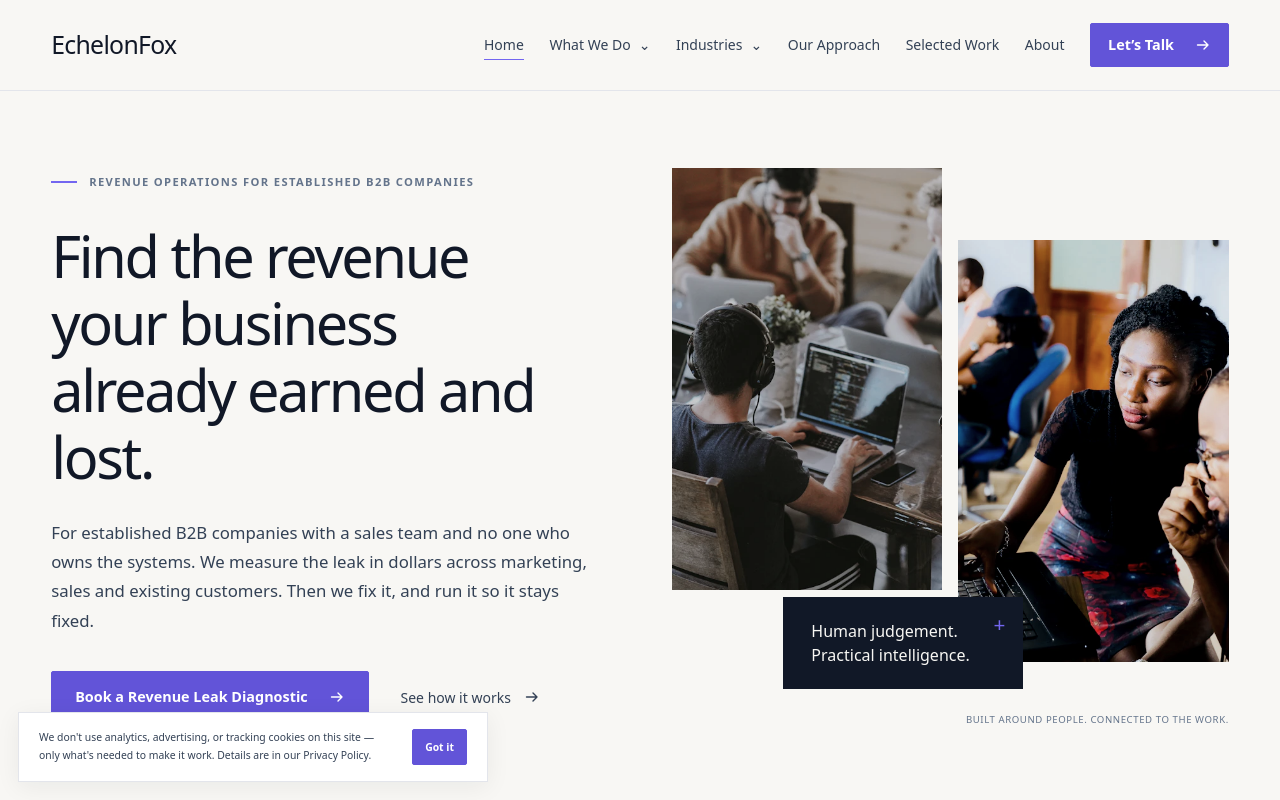
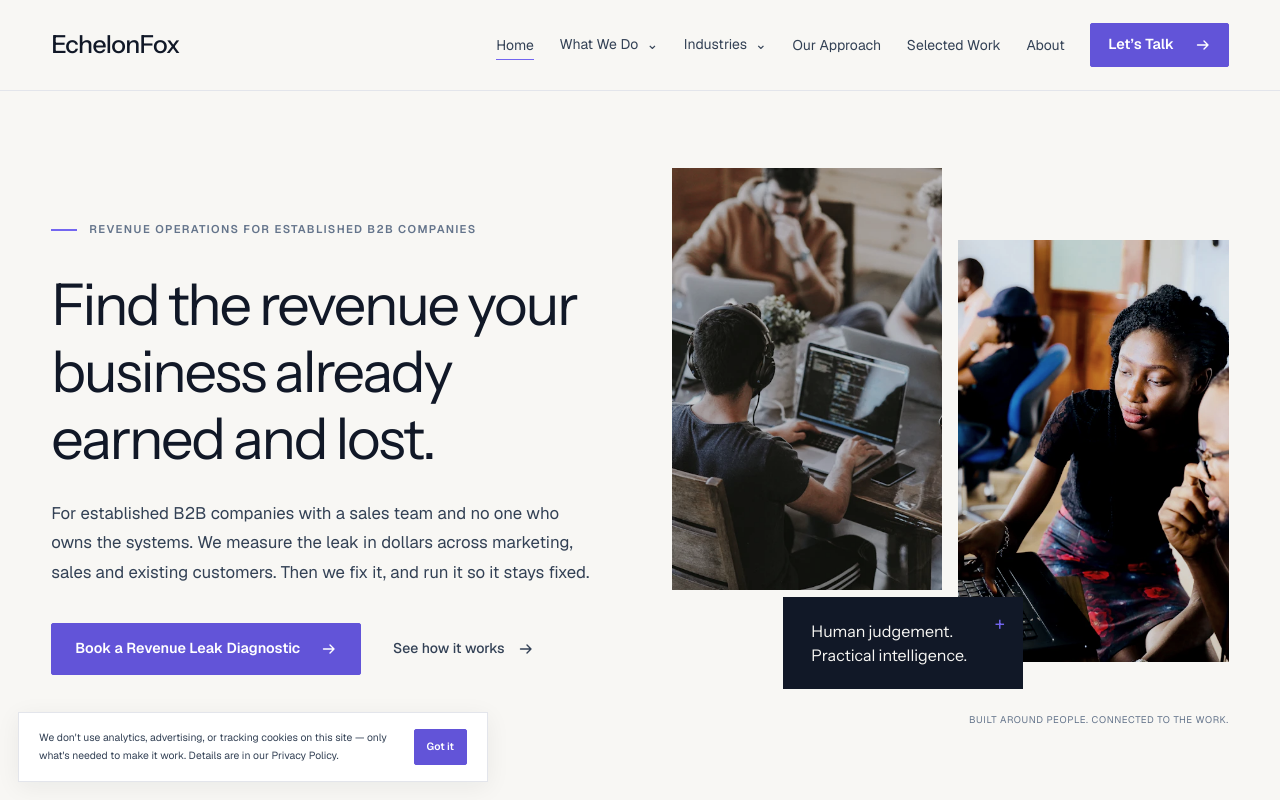
Before and after one commit to abrahamqdiaz-a11y/echelonfox, a Next.js app: page / in a window 1280 px wide. Shown: the top 800 px of the page. Built offline with nearby package versions, Linux system fonts and the light colour scheme.

Commit message:
style: apply Instrument Sans, Geist and periwinkle theme (app/layout.tsx)

```diff
--- a/app/layout.tsx
+++ b/app/layout.tsx
@@ -1,22 +1,20 @@
 import type { Metadata, Viewport } from "next";
-import localFont from "next/font/local";
+import { Geist, Instrument_Sans } from "next/font/google";
 import "./globals.css";
 import Motion from "@/components/site/Motion";
 import { offerList } from "@/lib/offers";
 import { offerSchema } from "@/components/site/ServiceSchema";
 import CookieConsent from "@/components/CookieConsent";
 import { SITE } from "@/lib/site";
-const manrope = localFont({
-  src: "./fonts/Manrope.woff2",
-  variable: "--font-manrope",
+const instrumentSans = Instrument_Sans({
+  subsets: ["latin"],
+  variable: "--font-instrument-sans",
   display: "swap",
-  weight: "200 800",
 });
-const inter = localFont({
-  src: "./fonts/Inter.woff2",
-  variable: "--font-inter",
+const geist = Geist({
+  subsets: ["latin"],
+  variable: "--font-geist",
   display: "swap",
-  weight: "100 900",
 });
 
 export const metadata: Metadata = {
@@ -74,7 +72,7 @@ export const metadata: Metadata = {
 };
 
 export const viewport: Viewport = {
-  themeColor: "#101C2B",
+  themeColor: "#111827",
   width: "device-width",
   initialScale: 1,
 };
@@ -117,7 +115,7 @@ export default function RootLayout({
   children: React.ReactNode;
 }>) {
   return (
-    <html lang="en-GB" className={`${manrope.variable} ${inter.variable}`}>
+    <html lang="en-GB" className={`${instrumentSans.variable} ${geist.variable}`}>
       <head>
         <script
           type="application/ld+json"
```
